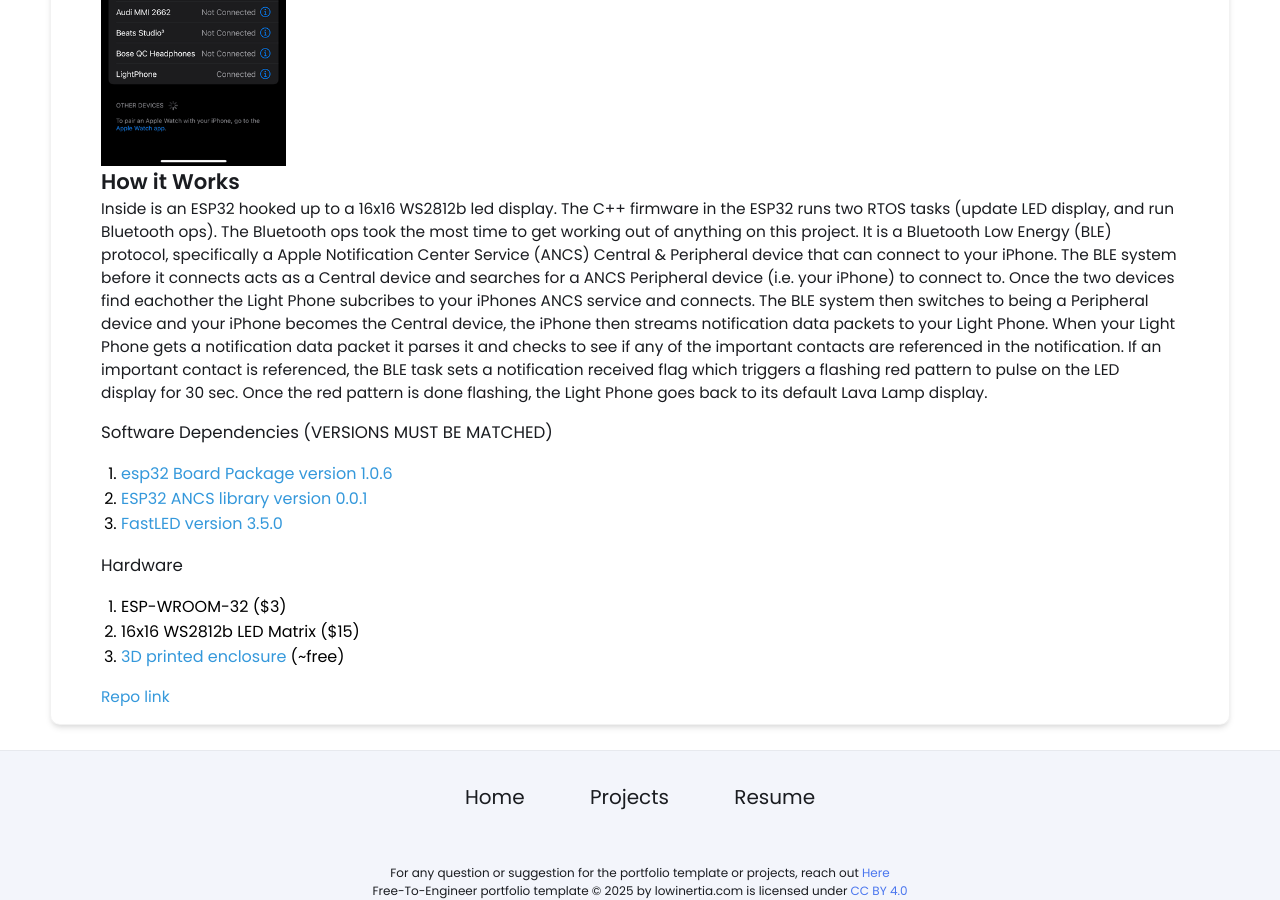
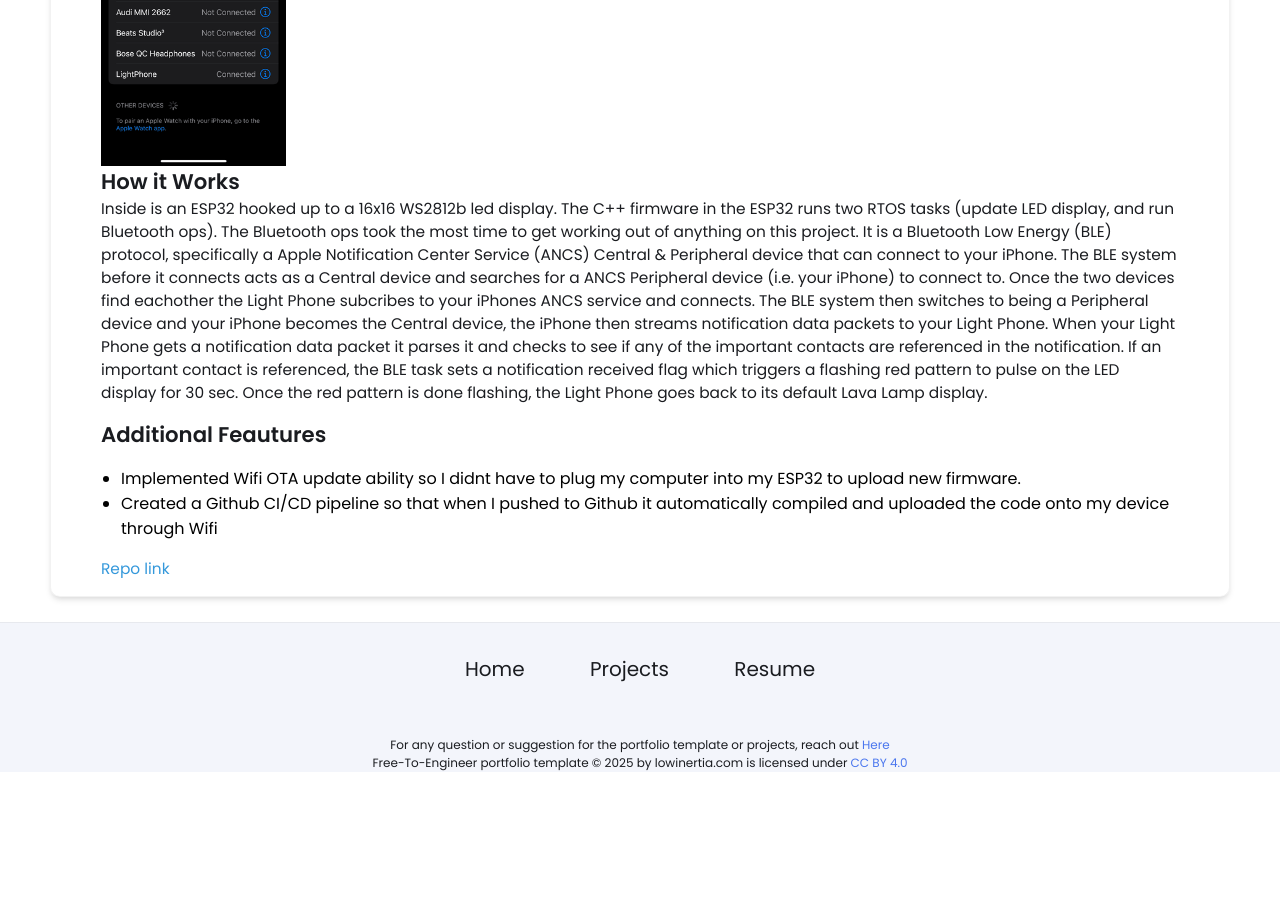
Before and after one commit to jovankoledin/jovankoledin.github.io, a Jekyll site: the page built from _projects/a_light_phone/index.md, in a window 1280 px wide and 900 px high, scrolled down 3399 px. Built offline with Jekyll 4.4.1, drawn with Linux system fonts in a browser that asks for light colours; after the commit the page ends 4171 px from its top, so only the background shows below that.

Commit message:
Update index.md

```diff
--- a/_projects/a_light_phone/index.md
+++ b/_projects/a_light_phone/index.md
@@ -37,14 +37,8 @@ When your Light Phone gets a notification data packet it parses it and checks to
 the BLE task sets a notification received flag which triggers a flashing red pattern to pulse on the LED display for 30 sec. Once the red pattern is done flashing,
 the Light Phone goes back to its default Lava Lamp display.
 
-### Software Dependencies (VERSIONS MUST BE MATCHED)
-1. [esp32 Board Package version 1.0.6](https://github.com/espressif/arduino-esp32/releases/tag/1.0.6)
-2. [ESP32 ANCS library version 0.0.1](https://github.com/Smartphone-Companions/ESP32-ANCS-Notifications/releases/tag/v0.0.1)
-3. [FastLED version 3.5.0](https://github.com/FastLED/FastLED/releases/tag/3.5.0)
-
-### Hardware
-1. ESP-WROOM-32 ($3)
-2. 16x16 WS2812b LED Matrix ($15)
-3. [3D printed enclosure](https://www.printables.com/model/705945-16x16-led-matrix-frame-with-diffuser-grid/files) (~free)
+## Additional Feautures
+- Implemented Wifi OTA update ability so I didnt have to plug my computer into my ESP32 to upload new firmware.
+- Created a Github CI/CD pipeline so that when I pushed to Github it automatically compiled and uploaded the code onto my device through Wifi
 
 [Repo link](https://github.com/jovankoledin/light_phone)
```
